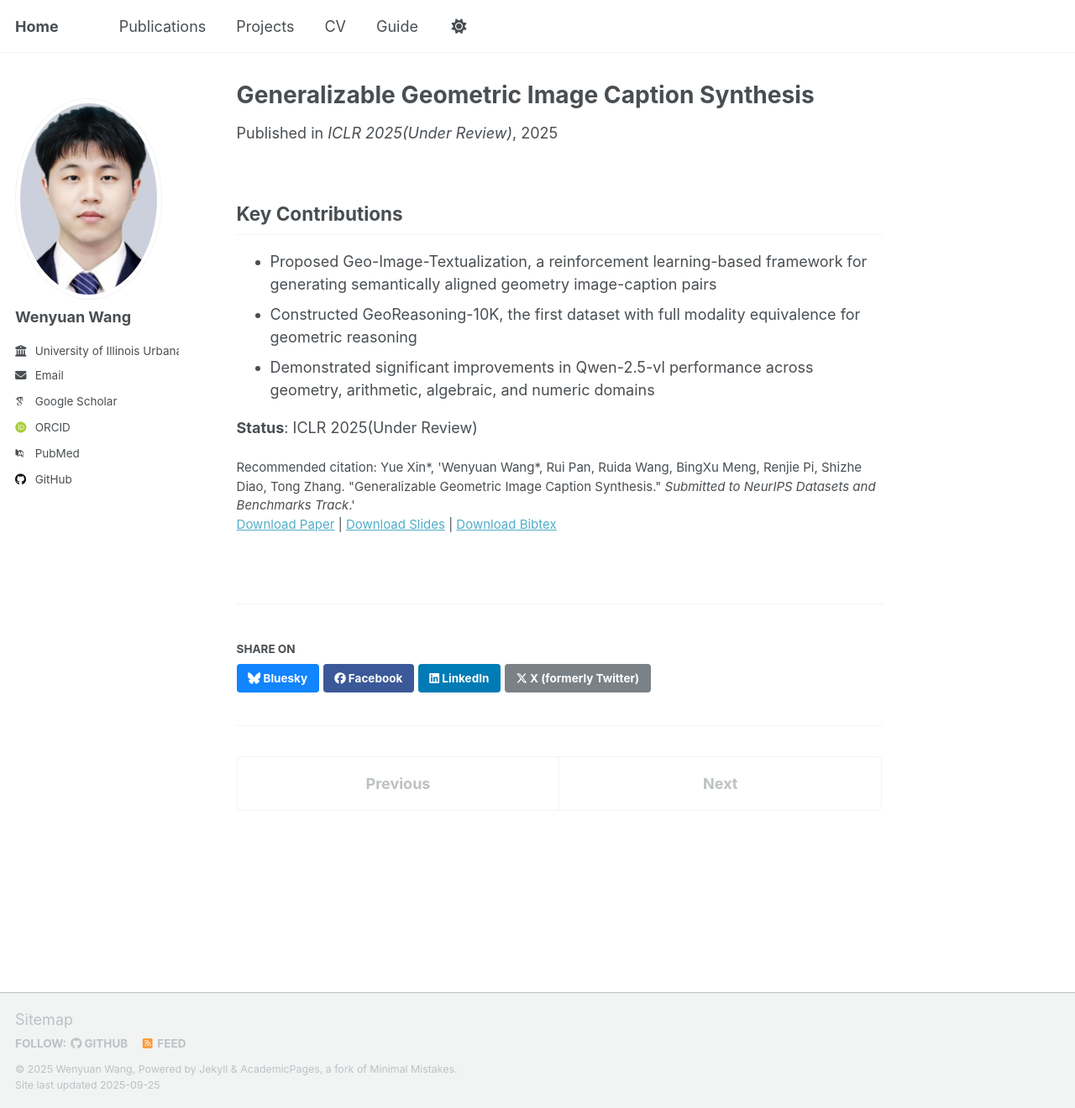
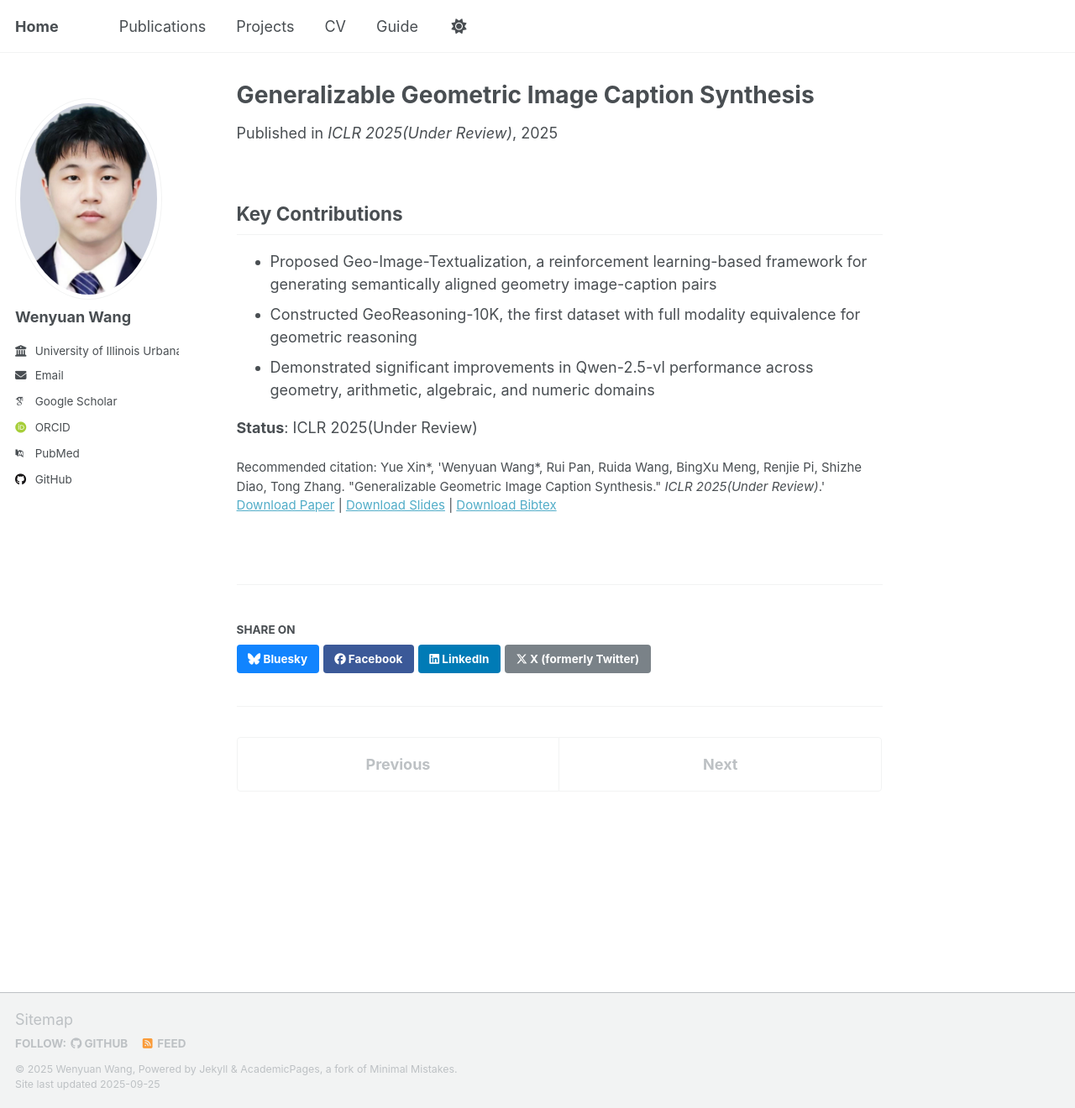
Before and after one commit to codemaker-123/codemaker-123.github.io, a Jekyll site: the page built from _publications/2009-10-01-paper-title-number-1.md, in a window 1280 px wide and 1320 px high. Shown: the whole window at 84% size. Built offline with Jekyll 4.4.1, drawn with Linux system fonts in a browser that asks for light colours; some web fonts are replaced; a script that is not in the unit is left out.

Commit message:
Update 2009-10-01-paper-title-number-1.md

```diff
--- a/_publications/2009-10-01-paper-title-number-1.md
+++ b/_publications/2009-10-01-paper-title-number-1.md
@@ -9,7 +9,7 @@ venue: 'ICLR 2025(Under Review)'
 slidesurl: ''
 paperurl: ''
 bibtexurl: ''
-citation: Yue Xin*, 'Wenyuan Wang*, Rui Pan, Ruida Wang, BingXu Meng, Renjie Pi, Shizhe Diao, Tong Zhang. &quot;Generalizable Geometric Image Caption Synthesis.&quot; <i>Submitted to NeurIPS Datasets and Benchmarks Track</i>.'
+citation: Yue Xin*, 'Wenyuan Wang*, Rui Pan, Ruida Wang, BingXu Meng, Renjie Pi, Shizhe Diao, Tong Zhang. &quot;Generalizable Geometric Image Caption Synthesis.&quot; <i> ICLR 2025(Under Review)</i>.'
 ---
 
 ## Key Contributions
```
